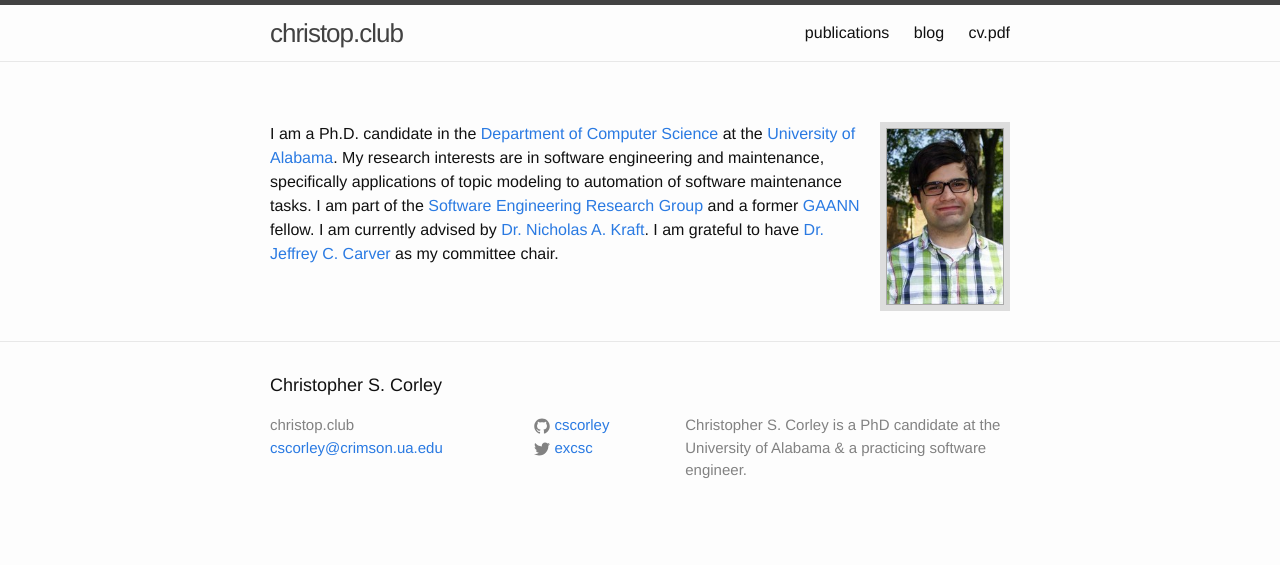
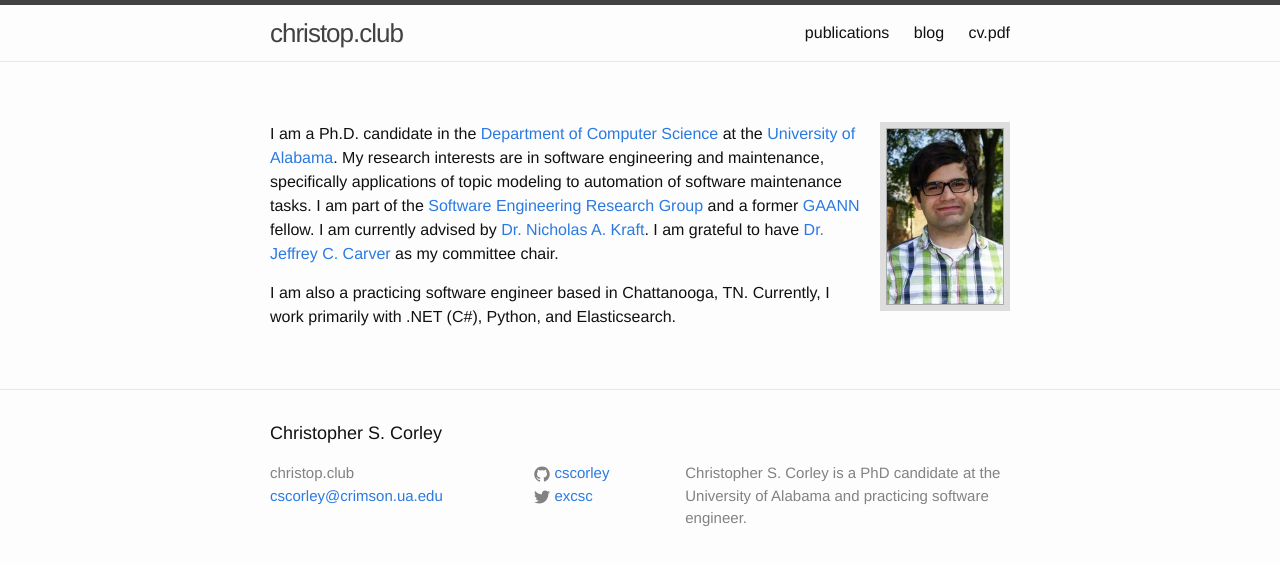
Before and after one commit to cscorley/cscorley.github.io, a Jekyll site: the page built from index.md, in a window 1280 px wide. Shown: the top 565 px of the page. Built offline with Jekyll 4.4.1, drawn with Linux system fonts in a browser that asks for light colours.

```diff
--- a/_config.yml
+++ b/_config.yml
@@ -17,7 +17,7 @@ twitter_username: excsc
 exclude:
     - Makefile
 description: >
-    Christopher S. Corley is a PhD candidate at the University of Alabama &
-    a practicing software engineer.
+    Christopher S. Corley is a PhD candidate at the University of Alabama and
+    practicing software engineer.
 baseurl: ""
 url: "http://christop.club"
--- a/index.md
+++ b/index.md
@@ -15,10 +15,12 @@ software maintenance tasks. I am part of the
 currently advised by [Dr. Nicholas A. Kraft][]. I am grateful to have
 [Dr. Jeffrey C. Carver][] as my committee chair.
 
+I am also a practicing software engineer based in Chattanooga, TN.  Currently,
+I work primarily with .NET (C#), Python, and Elasticsearch.
+
 [Department of Computer Science]: http://cs.ua.edu/
 [University of Alabama]: http://www.ua.edu/
 [Software Engineering Research Group]: http://se.cs.ua.edu/
 [GAANN]: http://gaann.cs.ua.edu/
 [Dr. Nicholas A. Kraft]: http://nicholasakraft.com/
 [Dr. Jeffrey C. Carver]: http://carver.cs.ua.edu/
-[ABB Corporate Research]: http://new.abb.com/about/technology/corporate-research-centers/corporate-research-center-united-states
```
